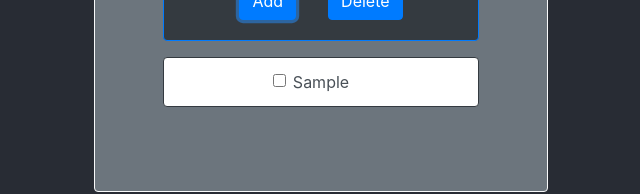
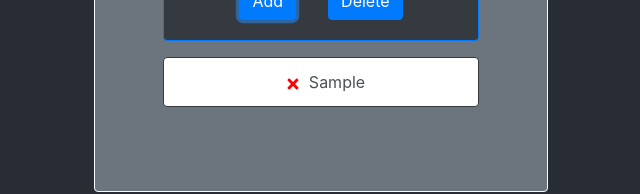
Before and after one commit to MrSlyP/Full-Stack-React-Project, a React (Create React App) app in the folder front-end/: page / in a window 1280 px wide. Both pictures are taken after typing "Sample" into the empty fields and a click on the button "Add". Shown: the part 406-600 px from the top of the page, without its empty margins (319-959 px from the left). Built offline with nearby package versions, Linux system fonts and the light colour scheme.

Commit message:
Add new delete button

```diff
--- a/front-end/src/Components/List.js
+++ b/front-end/src/Components/List.js
@@ -1,4 +1,5 @@
 import React from "react";
+import {FaTimes} from 'react-icons/fa';
 
 function List(props) {
   const taskList = props.view;
@@ -7,8 +8,7 @@ function List(props) {
     <ul className="list-group">
       {taskList.map((task) => (
         <li className="input-group-text list-group-item bg-white mb-3 border border-dark">
-          <input class="form-check-input mt-1" type="checkbox" value={task} />
-          <label class="form-check-label">{task}</label>
+          <label class="form-check-label"><FaTimes className="mx-2" style={{color: 'red'}}/>{task}</label>
         </li>
       ))}
     </ul>
```
